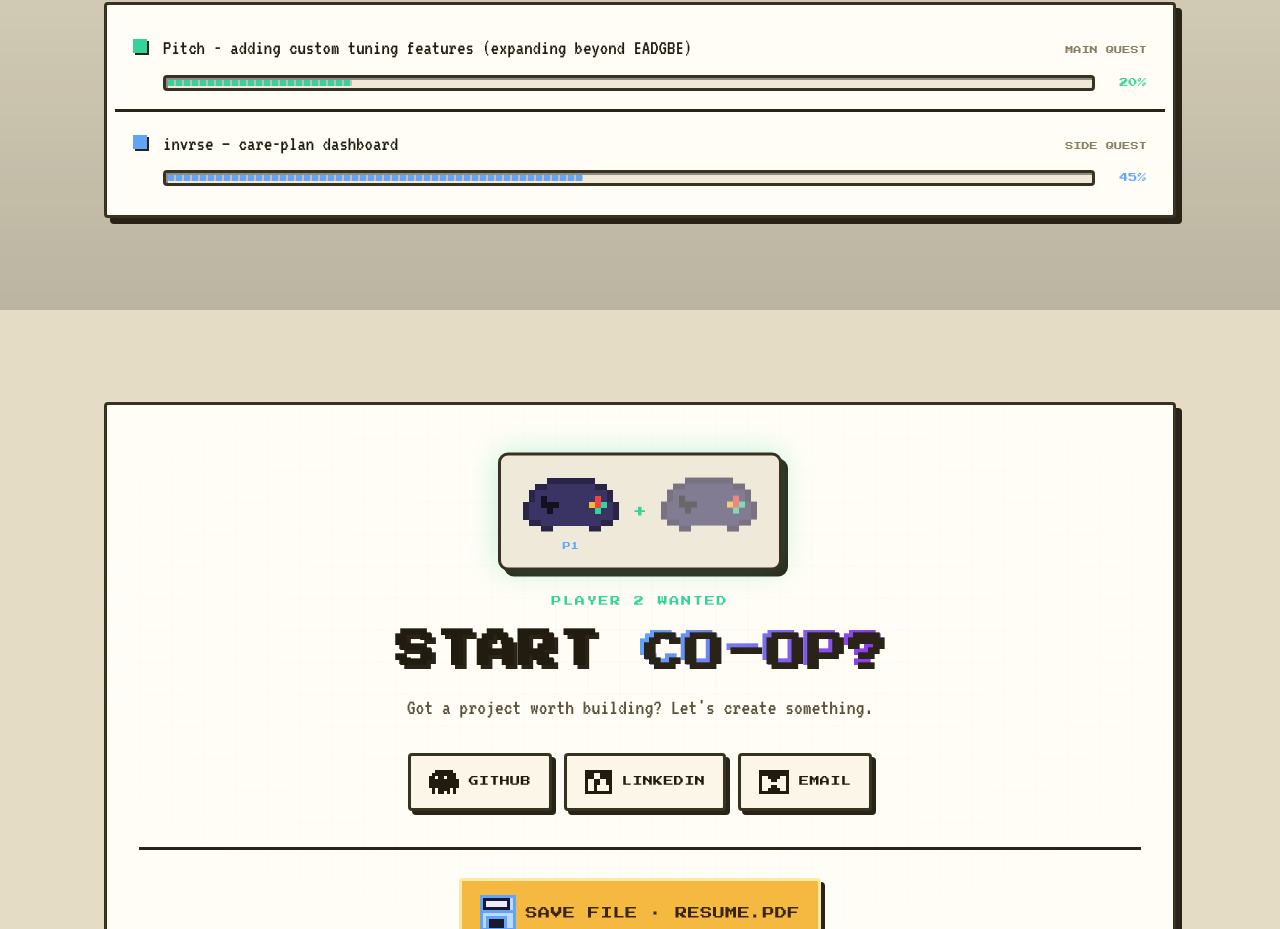
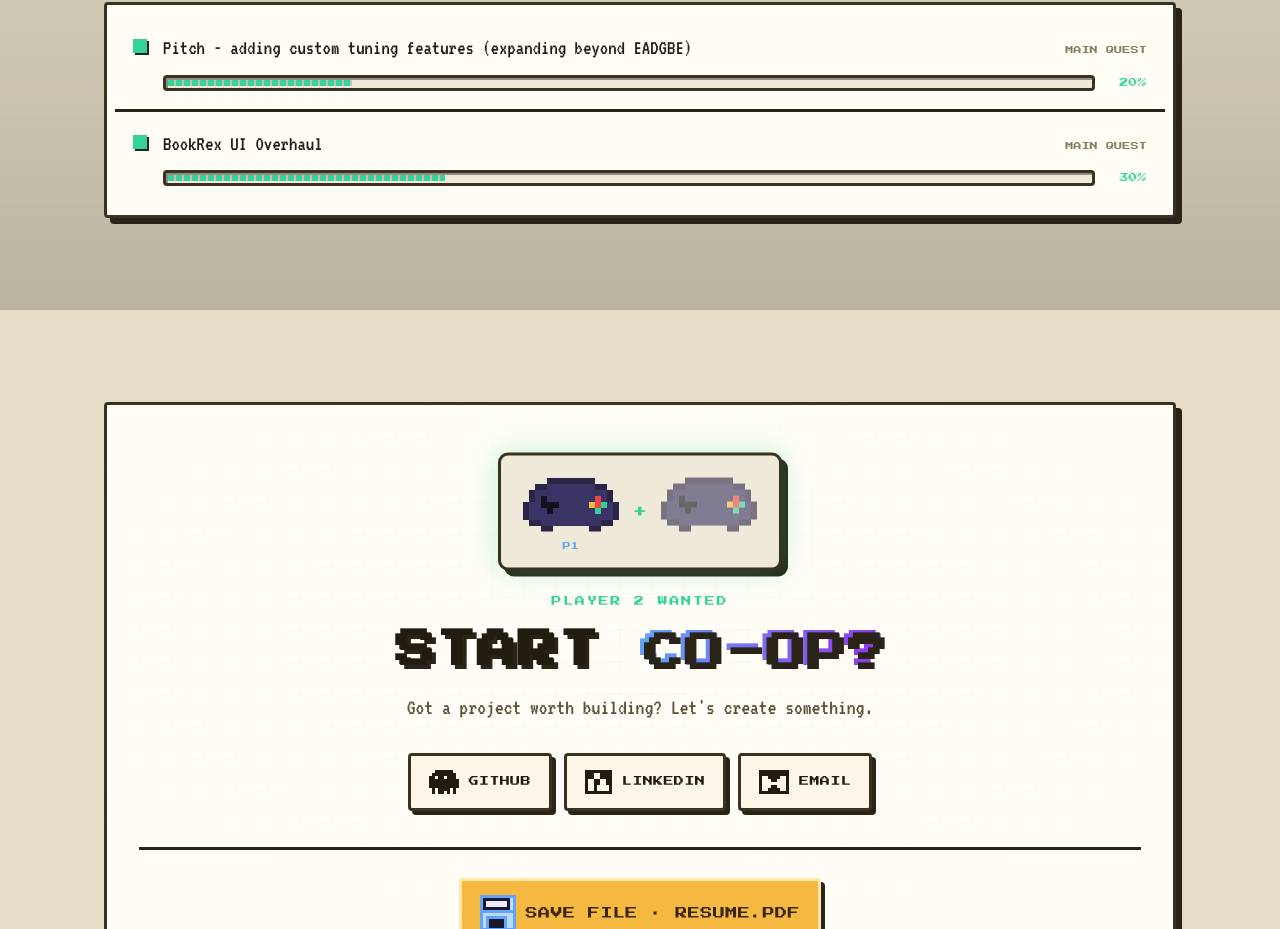
Before and after one commit to oliver-howard/portfolio, a React (Vite) app: page / in a window 1280 px wide. Shown: the part 4173-5102 px from the top of the page. Built offline with nearby package versions, Linux system fonts and the light colour scheme.

Commit message:
chore: update current projects

```diff
--- a/src/components/NowPlaying.tsx
+++ b/src/components/NowPlaying.tsx
@@ -11,7 +11,7 @@ interface Quest {
 // TODO: update current projects
 const QUESTS: Quest[] = [
   { t: "Pitch - adding custom tuning features (expanding beyond EADGBE)", d: "Main quest", pct: 20, c: "var(--xp)" },
-  { t: "invrse — care-plan dashboard", d: "Side quest", pct: 45, c: "var(--chip)" },
+  { t: "BookRex UI Overhaul", d: "Main quest", pct: 30, c: "var(--xp)" },
 ];
 
 export function NowPlaying() {
```
